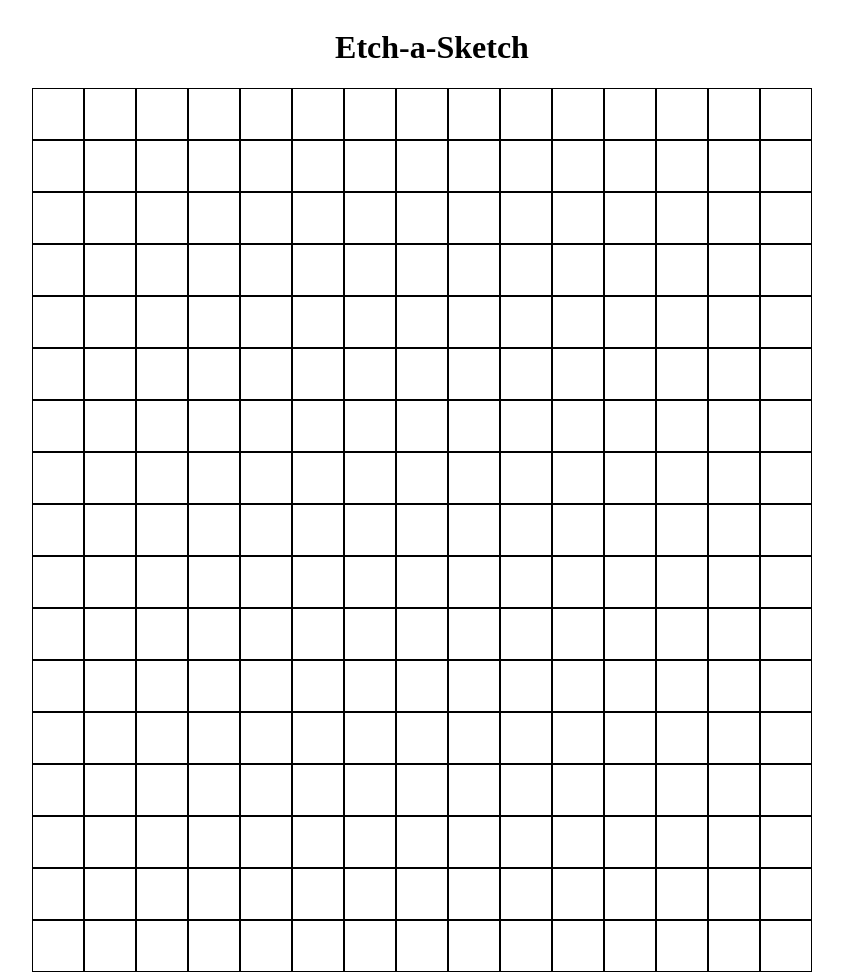
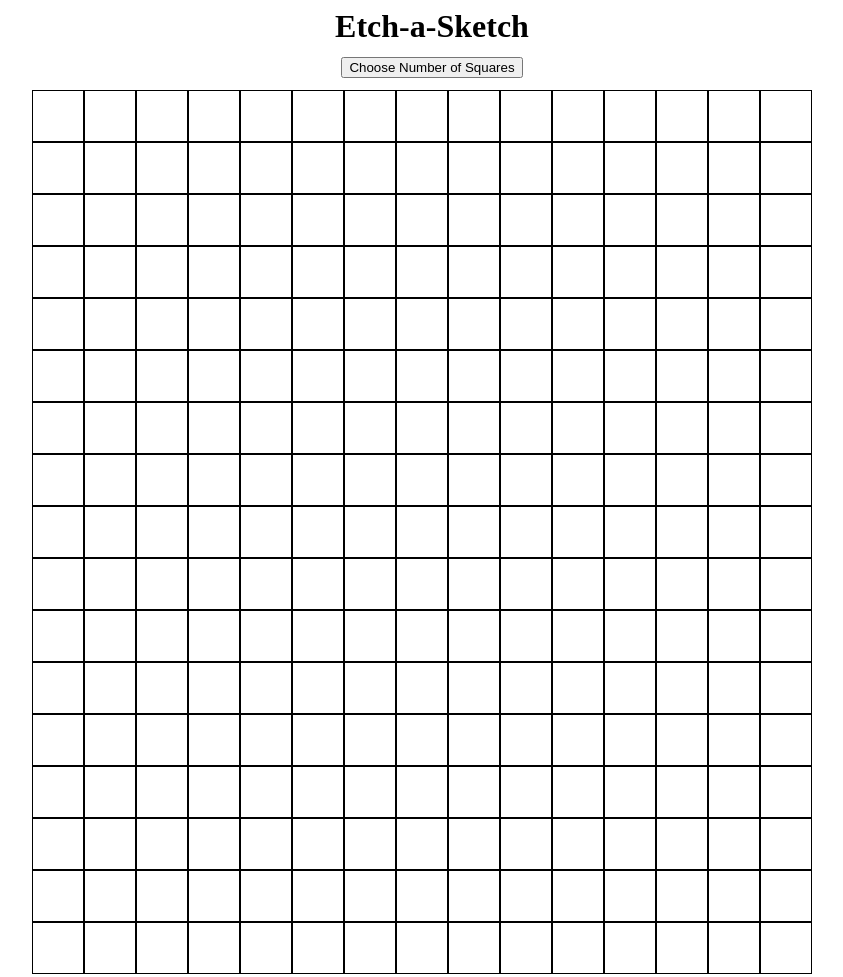
Before and after one commit to Jacoberson/odin-etch-a-sketch, a plain HTML site: page index.html in a window 1280 px wide. Shown: the whole page, without its empty margins (208-1051 px from the left). Drawn offline with Linux system fonts and the light colour scheme.

Commit message:
Add button for Squares
- Add button for choosing number of squares
- Adjust layout for button

```diff
--- a/index.html
+++ b/index.html
@@ -10,6 +10,7 @@
 
 <body>
     <h1>Etch-a-Sketch</h1>
+    <button>Choose Number of Squares</button>
     <div id="container"></div>
     <script src="./script.js"></script>
 </body>
--- a/style.css
+++ b/style.css
@@ -3,6 +3,11 @@
     flex-direction: column;
     justify-content: center;
     align-items: center;
+    gap: 12px;
+}
+
+h1 {
+    margin: 0;
 }
 
 #container {
```
